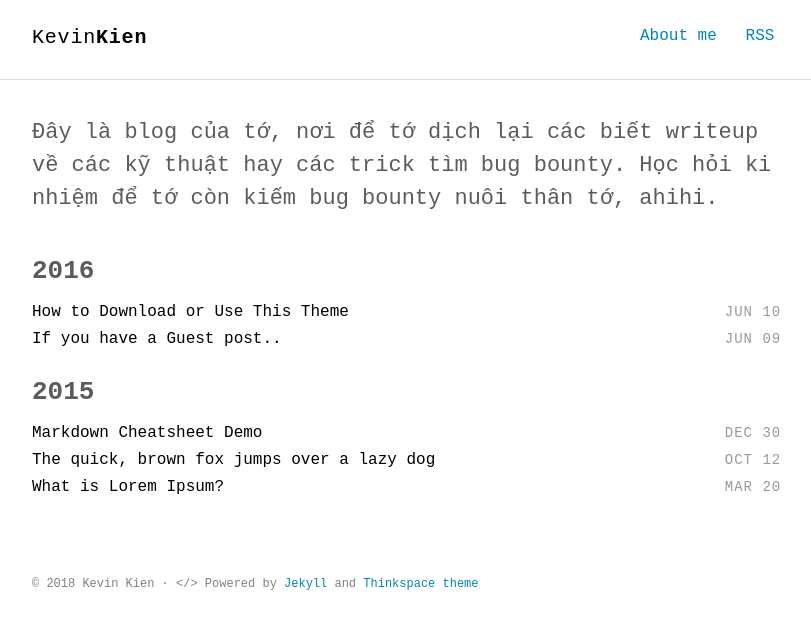
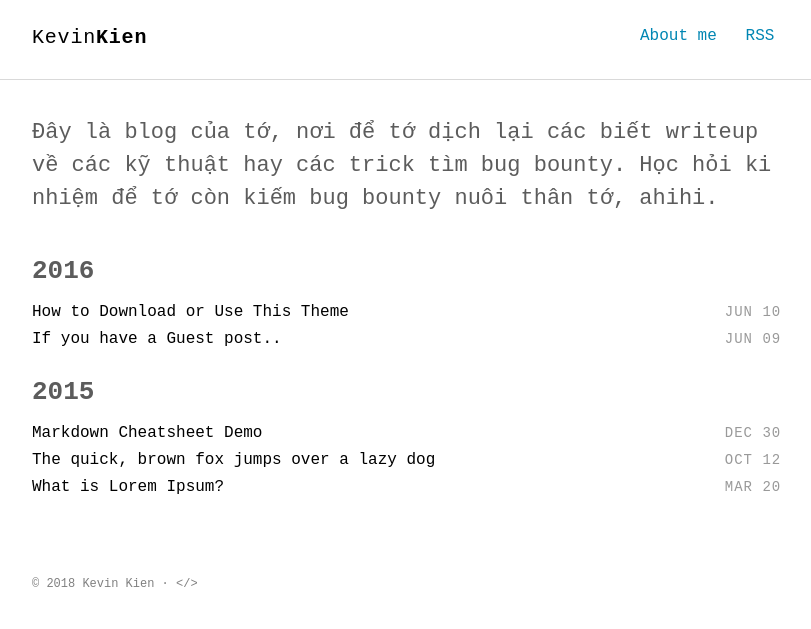
Before and after one commit to KevinKien/KevinKien.github.io, a Jekyll site: the page built from index.html, in a window 1280 px wide. Shown: the top 629 px of the page, without its empty margins (232-1043 px from the left). Built offline with Jekyll 4.4.1, drawn with Linux system fonts in a browser that asks for light colours; some web fonts are replaced.

Commit message:
Update footer.html

```diff
--- a/_includes/footer.html
+++ b/_includes/footer.html
@@ -1,5 +1,5 @@
 <footer class="site-footer">
   <div class="container">
-    <small class="block">&copy; {{ site.time | date: '%Y' }} {{ site.author.name }} &middot; &lt;/&gt; Powered by <a href="https://jekyllrb.com/">Jekyll</a> and <a href="https://github.com/heiswayi/thinkspace">Thinkspace theme</a></small>
+    <small class="block">&copy; {{ site.time | date: '%Y' }} {{ site.author.name }} &middot; &lt;/&gt;</small>
   </div>
 </footer>
```
